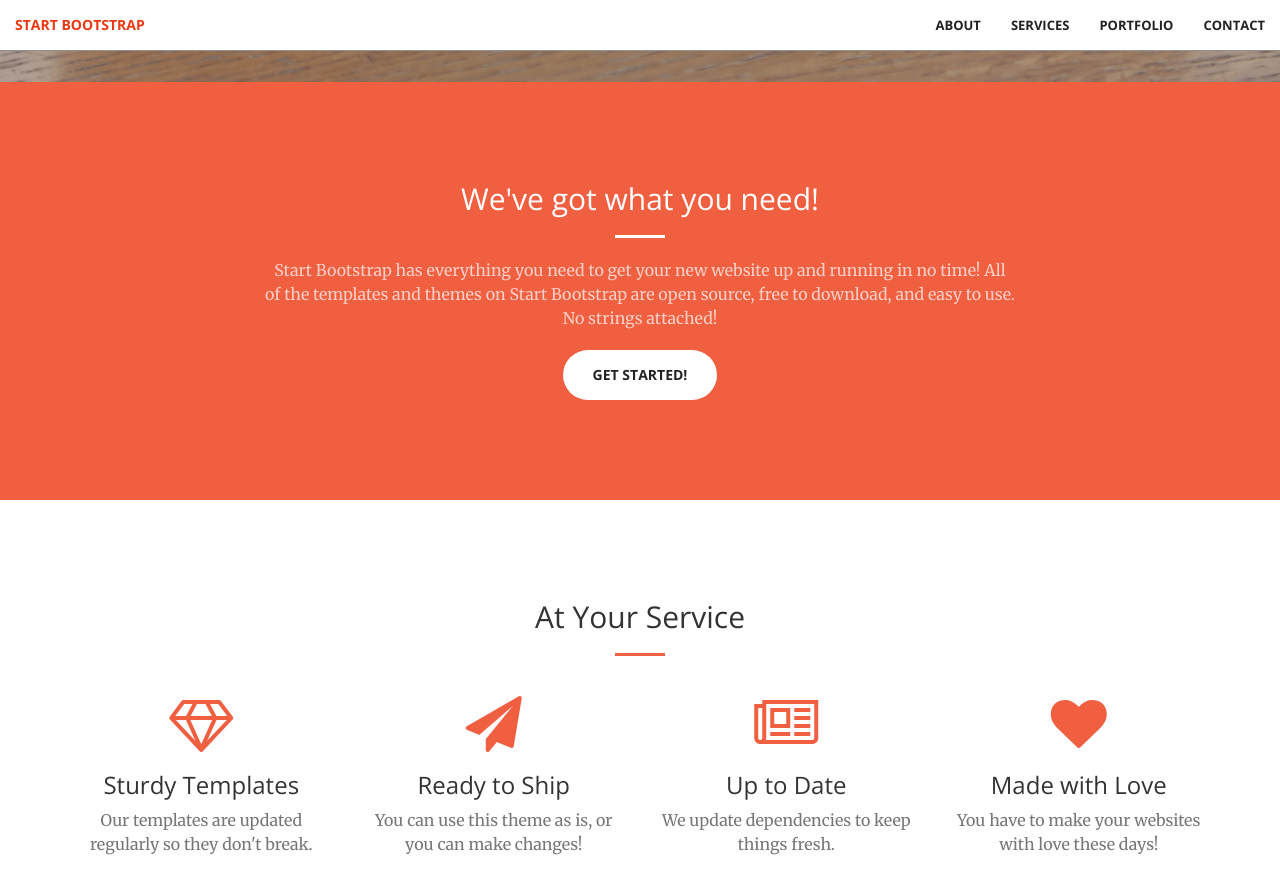
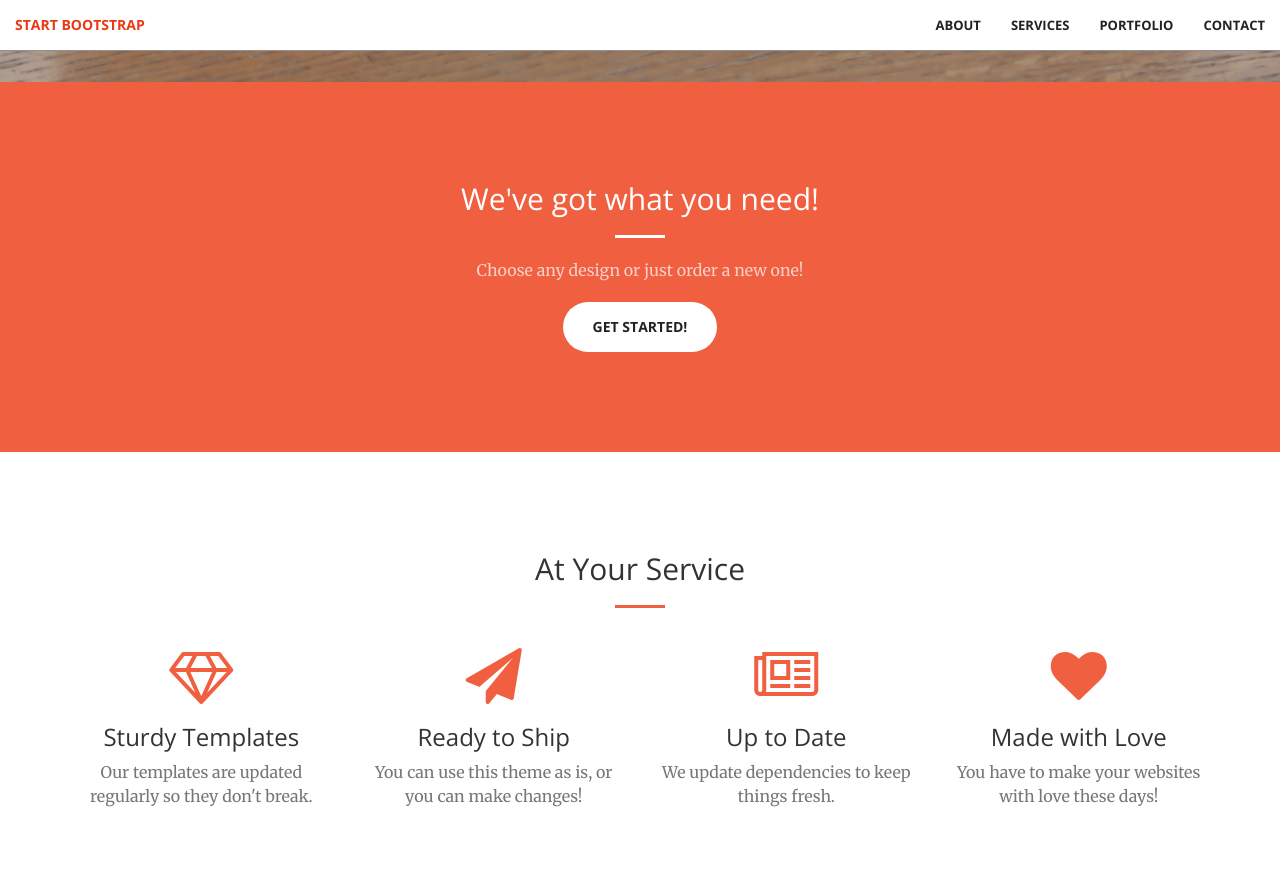
Before and after one commit to Deco-Stone/Deco-Stone.github.io, a Jekyll site: the page built from index.html, in a window 1280 px wide and 900 px high, scrolled down 818 px. Shown: the top 894 px of the window. Built offline with Jekyll 4.4.1, drawn with Linux system fonts in a browser that asks for light colours; some of the changed text lies outside the part shown.

Commit message:
base config

```diff
--- a/_config.yml
+++ b/_config.yml
@@ -1,7 +1,7 @@
 # Site settings
-title:
+title: Deco Stone
 email:
-description: > # this means to ignore newlines until "baseurl:"
+description: Best quality design and material for best best decorations!
 baseurl: "" # the subpath of your site, e.g. /blog/
 url: "" # the base hostname & protocol for your site
 
--- a/_includes/call-to-action.html
+++ b/_includes/call-to-action.html
@@ -4,7 +4,7 @@
             <div class="col-lg-8 col-lg-offset-2 text-center">
                 <h2 class="section-heading">We've got what you need!</h2>
                 <hr class="light">
-                <p class="text-faded">Start Bootstrap has everything you need to get your new website up and running in no time! All of the templates and themes on Start Bootstrap are open source, free to download, and easy to use. No strings attached!</p>
+                <p class="text-faded">Choose any design or just order a new one! </p>
                 <a href="#" class="btn btn-default btn-xl">Get Started!</a>
             </div>
         </div>
--- a/_layouts/front.html
+++ b/_layouts/front.html
@@ -9,7 +9,7 @@
   {% include call-to-action.html %}
   {% include services.html %}
   {% include portfolio.html %}
-  {% include aside.html %}
+  <!-- {% include aside.html %} -->
   {% include contact.html %}
   {% include scripts.html %}
 </body>
```
